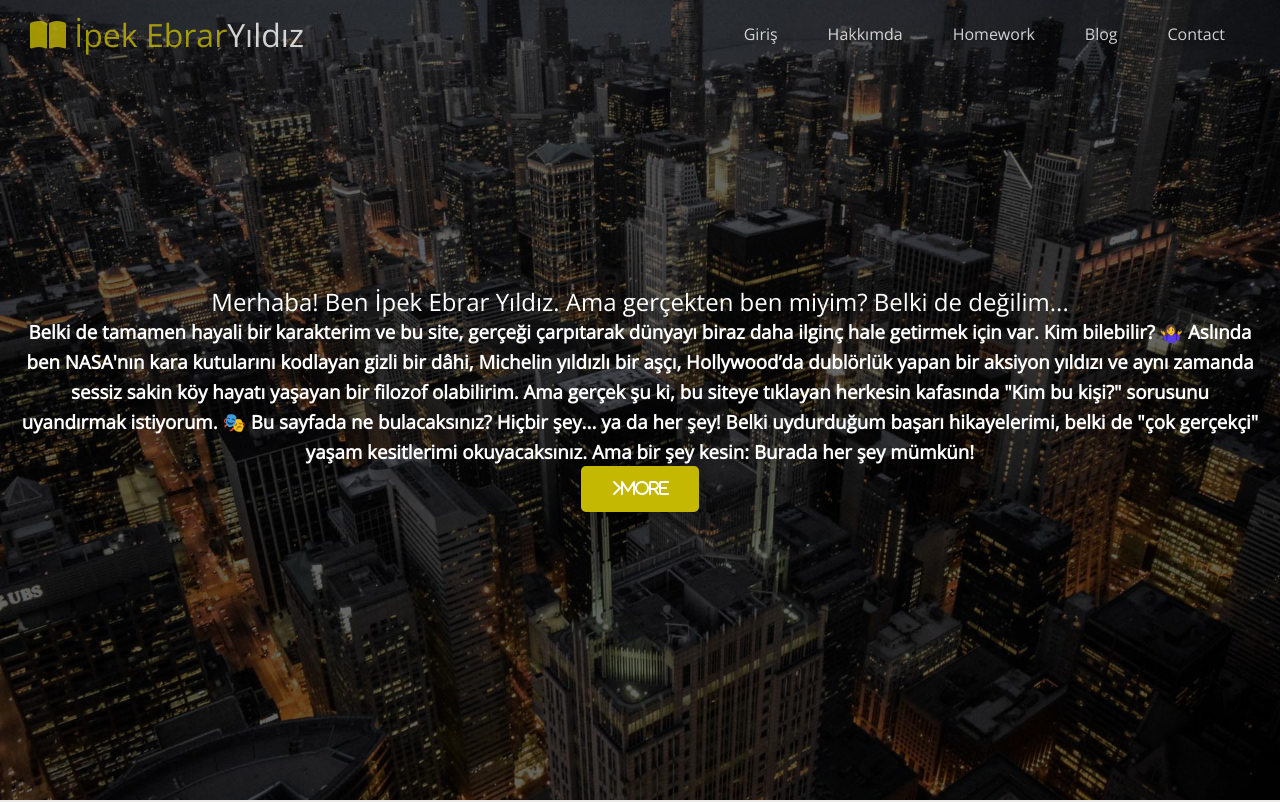
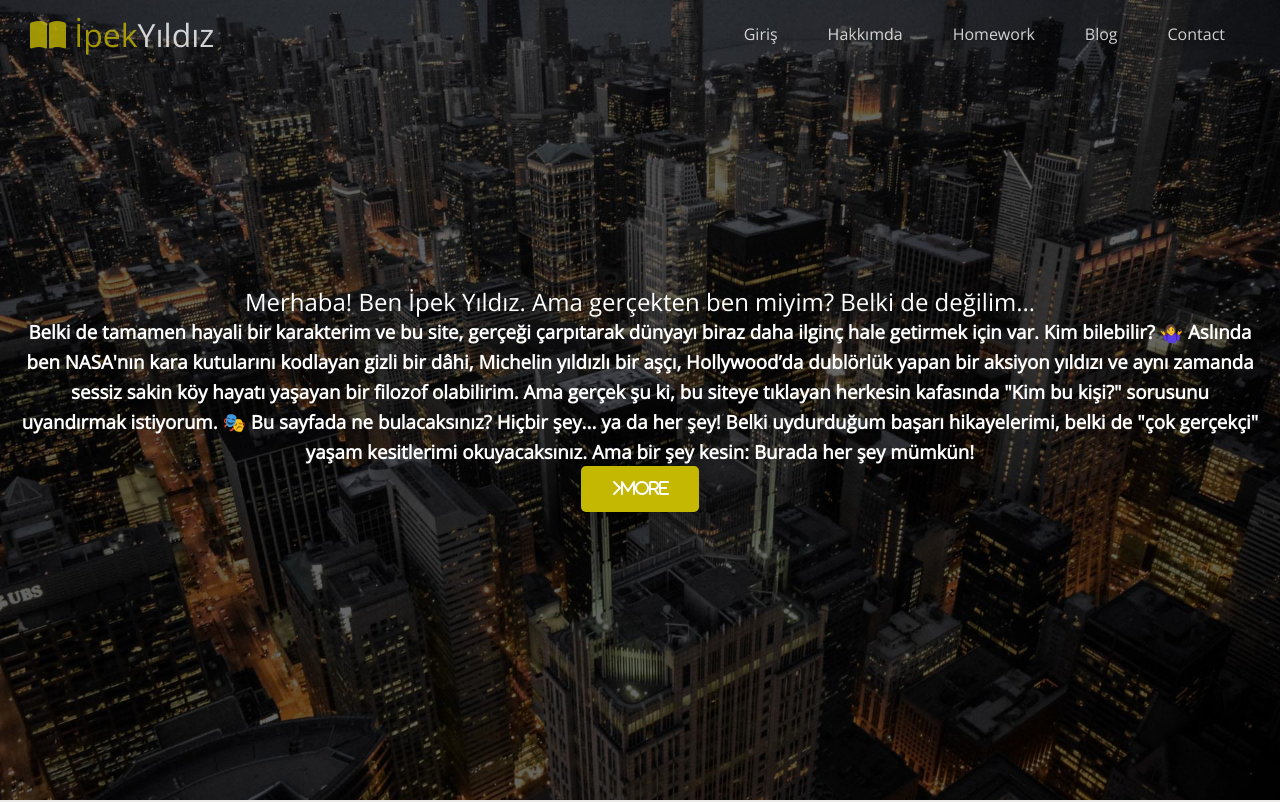
Before and after one commit to ipekyldz/ipekyldz.github.io, a plain HTML site: page index.html in a window 1280 px wide. Shown: the top 802 px of the page. Drawn offline with nearby package versions, Linux system fonts and the light colour scheme.

Commit message:
Update index.html

```diff
--- a/index.html
+++ b/index.html
@@ -12,7 +12,7 @@
     <link rel="stylesheet" href="css/lightbox.min.css">
     <link rel="stylesheet" href="css/utilities.css">
     <link rel="stylesheet" href="css/style.css">
-    <title>İpek Ebrar Yıldız</title>
+    <title>İpek Yıldız</title>
 
 </head>
 
@@ -20,7 +20,7 @@
     <header class="hero">
         <div id="navbar" class="navbar top">
             <h1 class="logo">
-                <span class="text-primary"><i class="fas fa-book-open"></i> İpek Ebrar</span>Yıldız
+                <span class="text-primary"><i class="fas fa-book-open"></i> İpek</span>Yıldız
             </h1>
             <nav>
                 <ul>
@@ -33,7 +33,7 @@
             </nav>
         </div>
         <div class="content" id="home">
-            <h2>Merhaba! Ben İpek Ebrar Yıldız. Ama gerçekten ben miyim? Belki de değilim... </h2>
+            <h2>Merhaba! Ben İpek Yıldız. Ama gerçekten ben miyim? Belki de değilim... </h2>
             <h3>Belki de tamamen hayali bir karakterim ve bu site, gerçeği çarpıtarak dünyayı biraz daha ilginç hale getirmek için var. Kim bilebilir? 🤷‍♀️
 
                 Aslında ben NASA'nın kara kutularını kodlayan gizli bir dâhi, Michelin yıldızlı bir aşçı, Hollywood’da dublörlük yapan bir aksiyon yıldızı ve aynı zamanda sessiz sakin köy hayatı yaşayan bir filozof olabilirim. Ama gerçek şu ki, bu siteye tıklayan herkesin kafasında "Kim bu kişi?" sorusunu uyandırmak istiyorum. 🎭
```
